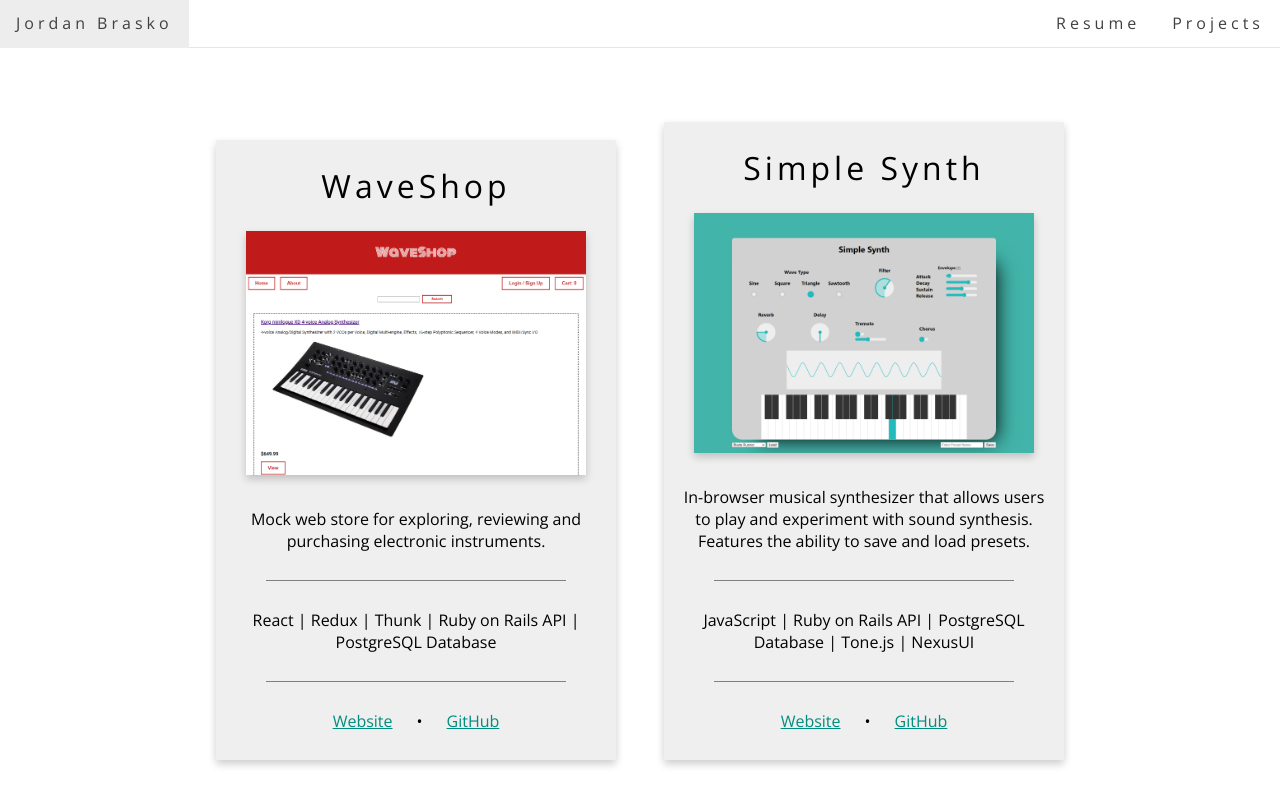
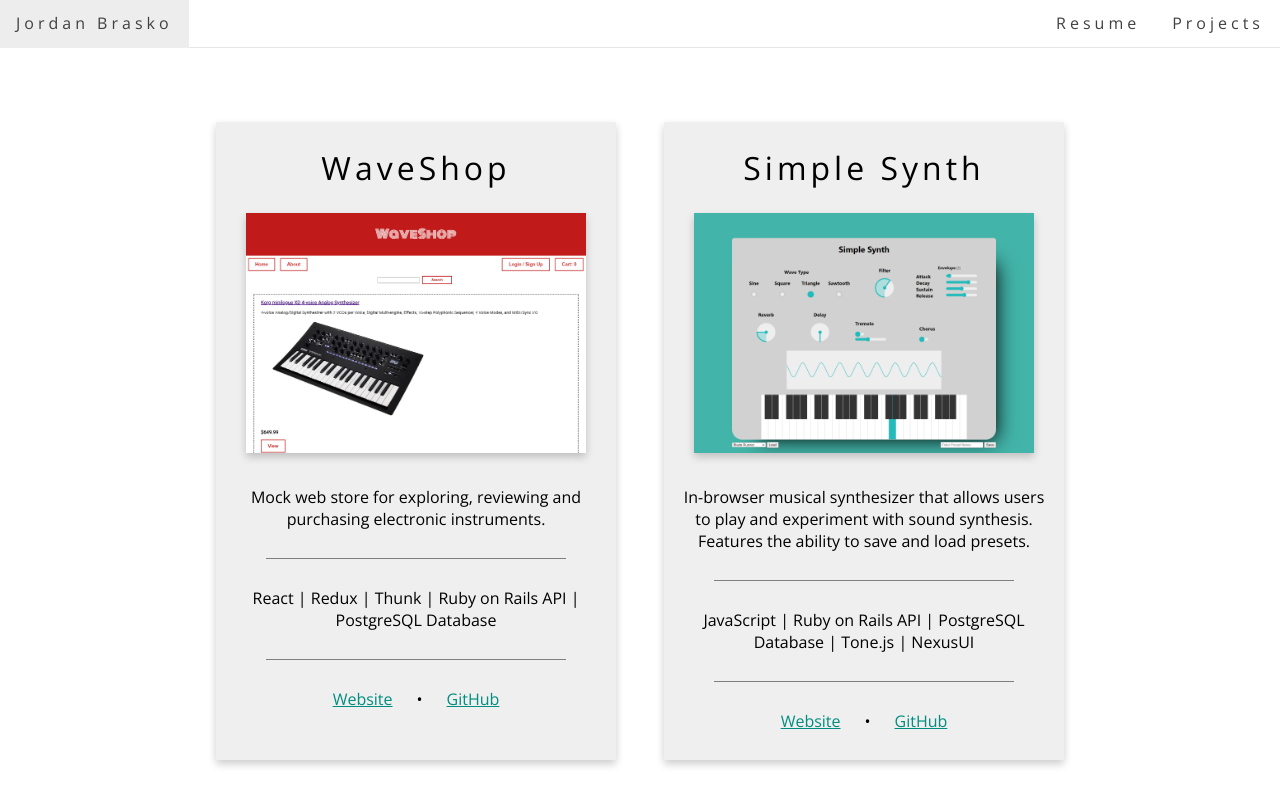
Before and after one commit to jbrasko2/jordan-brasko-portfolio, a React (Create React App) app: page /#/projects in a window 1280 px wide. Shown: the top 800 px of the page. Built offline with nearby package versions, Linux system fonts and the light colour scheme.

Commit message:
add flexbox to projects wrapper

```diff
--- a/src/components/ProjectCard.js
+++ b/src/components/ProjectCard.js
@@ -30,6 +30,7 @@ const Wrapper = styled.div`
     margin: 24px;
     background-color: #efefef;
     box-shadow: 0px 4px 8px 0px rgba(0,0,0,0.2);
+    text-align: center;
 
     a {
         text-decoration: none;
@@ -47,6 +48,7 @@ const Title = styled.h1`
 
 const ProjectImage = styled.img`
     width: 85%;
+    height: 240px;
     box-shadow: 0px 4px 8px 0px rgba(0,0,0,0.2);
     transition: 0.3s;
 
--- a/src/containers/Projects.js
+++ b/src/containers/Projects.js
@@ -49,8 +49,10 @@ class Projects extends Component {
 }
 
 const Wrapper = styled.div`
+    display: flex;
+    justify-content: center;
+    flex-wrap: wrap;
     padding: 50px 0;
-    text-align: center;
 `
 
 export default Projects
```
